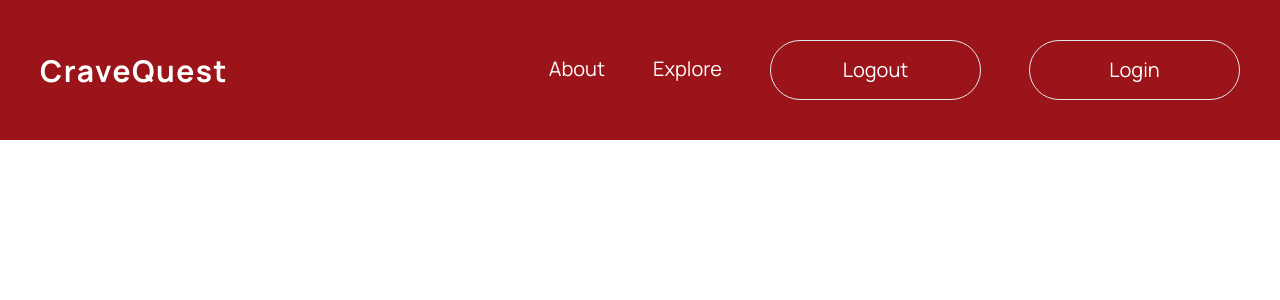
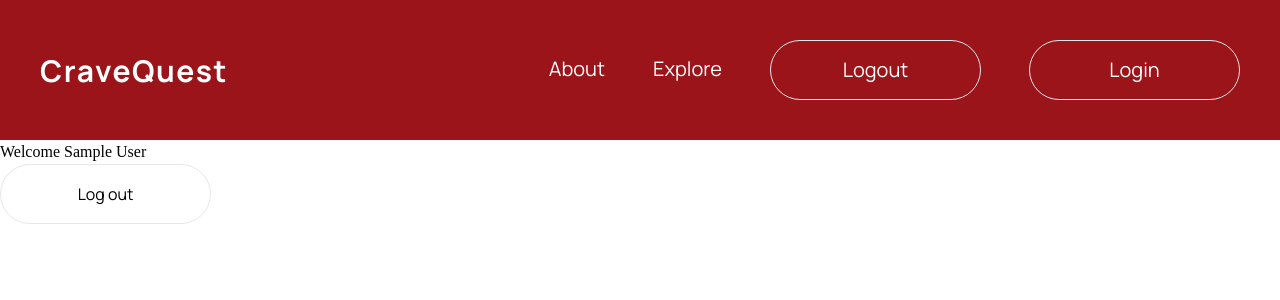
Before and after one commit to lavanderhoney/crave_quest, a React (Create React App) app in the folder client/: page /userdash in a window 1280 px wide. Shown: the top 300 px of the page. Built offline with nearby package versions, Linux system fonts and the light colour scheme; no server answers; sample sign-in values are in the browser's storage; a web font is replaced by a local one.

Commit message:
added protected route to userdashboard on sign in

```diff
--- a/client/src/App.jsx
+++ b/client/src/App.jsx
@@ -9,6 +9,8 @@ import Signup from './Pages/Signup'
 import { Routes, Route } from 'react-router-dom'
 import './index.css';
 import { AuthContextProvider } from './context/AuthContext';
+import UserDashboard from './Pages/UserDashboard';
+import Protected from './Protected';
 
 function App() {
   return (
@@ -21,6 +23,7 @@ function App() {
           <Route path='/explore' element={<Explore />} />
           <Route path='/login' element={<Login />} />
           <Route path='/signup' element={<Signup />} />
+          <Route path='/userdash' element={<Protected><UserDashboard /></Protected>} />
         </Routes>
       </AuthContextProvider>
     </>
--- a/client/src/Pages/Signup.jsx
+++ b/client/src/Pages/Signup.jsx
@@ -3,8 +3,11 @@ import FormInput from '../Components/FormInput'
 import Button from '../Components/Button'
 import GoogleButton from 'react-google-button'
 import { UserAuth } from '../context/AuthContext'
+import { useNavigate } from 'react-router-dom'
+import { useEffect } from 'react'
 export default function Signup() {
-    const { GoogleSignIn } = UserAuth();
+    const { GoogleSignIn, user } = UserAuth();
+    const navigate = useNavigate();
 
     const handleGoogleSignIn = async () => {
         try {
@@ -13,6 +16,13 @@ export default function Signup() {
             console.log(error);
         }
     }
+    useEffect(() => {
+        if (user != null) {
+            navigate('/userdash');
+        }
+
+    }, [user])
+
     return (
         <div className='flex flex-col items-center justify-center'>
             <h2 className='text-gray-700 text-center text-5xl m-10'>Get started with CraveQuest!</h2>
--- a/client/src/Pages/UserDashboard.jsx
+++ b/client/src/Pages/UserDashboard.jsx
@@ -0,0 +1,21 @@
+import React from 'react'
+import Button from '../Components/Button'
+import { UserAuth } from '../context/AuthContext';
+
+export default function UserDashboard() {
+    const { logOut, user } = UserAuth();
+    const handleLogOut = async () => {
+        try {
+            console.log("inside handlelogout");
+            await logOut()
+        } catch (error) {
+            console.log(error);
+        }
+    }
+    return (
+        <div>
+            <h1>Welcome {user?.displayName}</h1>
+            <Button text="Log out" onClick={handleLogOut} />
+        </div>
+    )
+}
--- /dev/null
+++ b/client/src/Protected.jsx
@@ -0,0 +1,14 @@
+import React from 'react'
+import { UserAuth } from './context/AuthContext'
+import { Navigate } from 'react-router-dom'
+
+export default function Protected({ children }) {
+    const { user } = UserAuth();
+    if (!user) {
+        console.log("user is null");
+        return <Navigate to="/" />
+    }
+    return (
+        children
+    )
+}
--- a/client/src/context/AuthContext.jsx
+++ b/client/src/context/AuthContext.jsx
@@ -9,7 +9,6 @@ export const AuthContextProvider = ({ children }) => {
         const provider = new GoogleAuthProvider();
         signInWithPopup(auth, provider);
     }
-
     const logOut = async () => {
         try {
             await signOut(auth);
```
